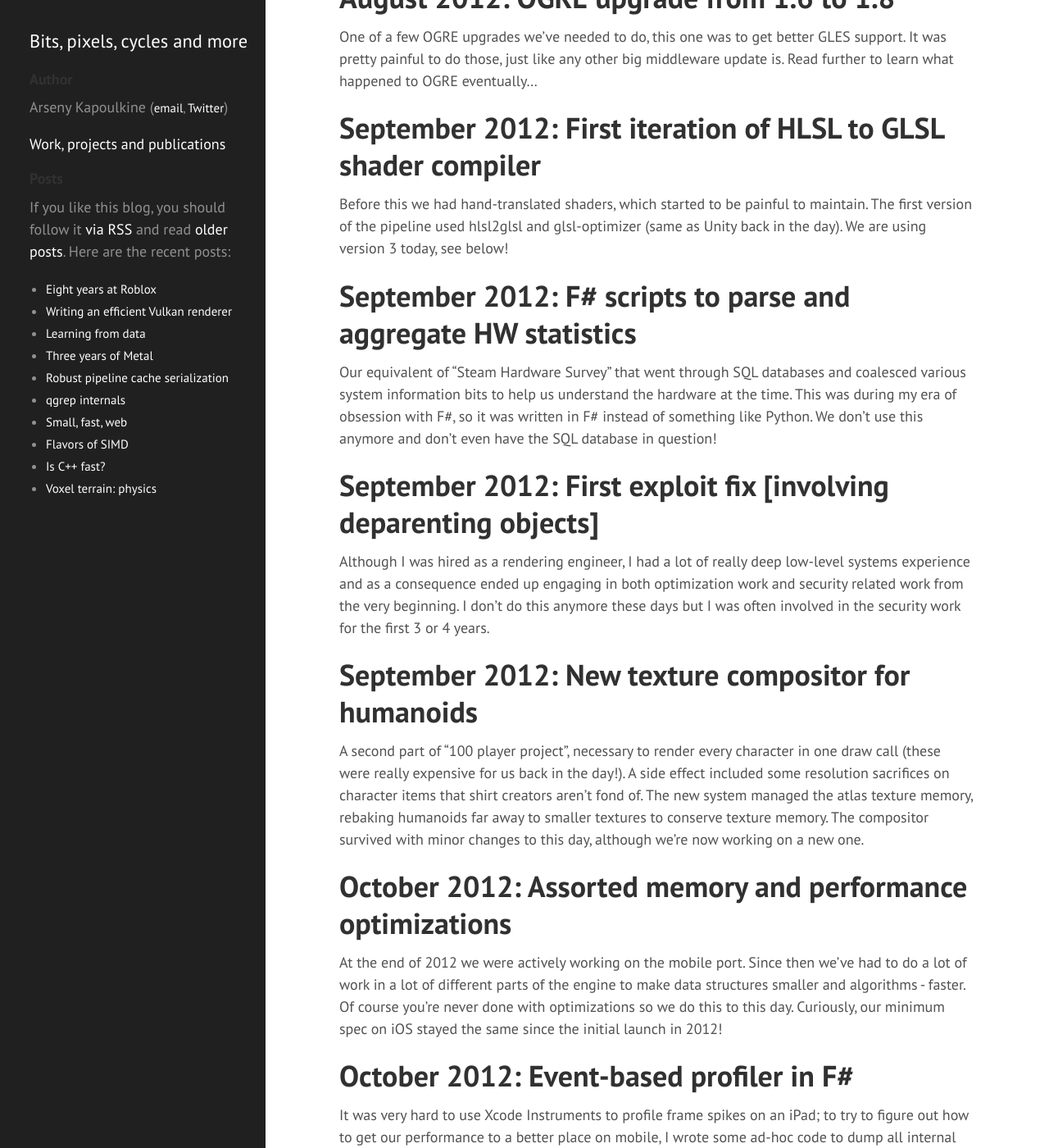
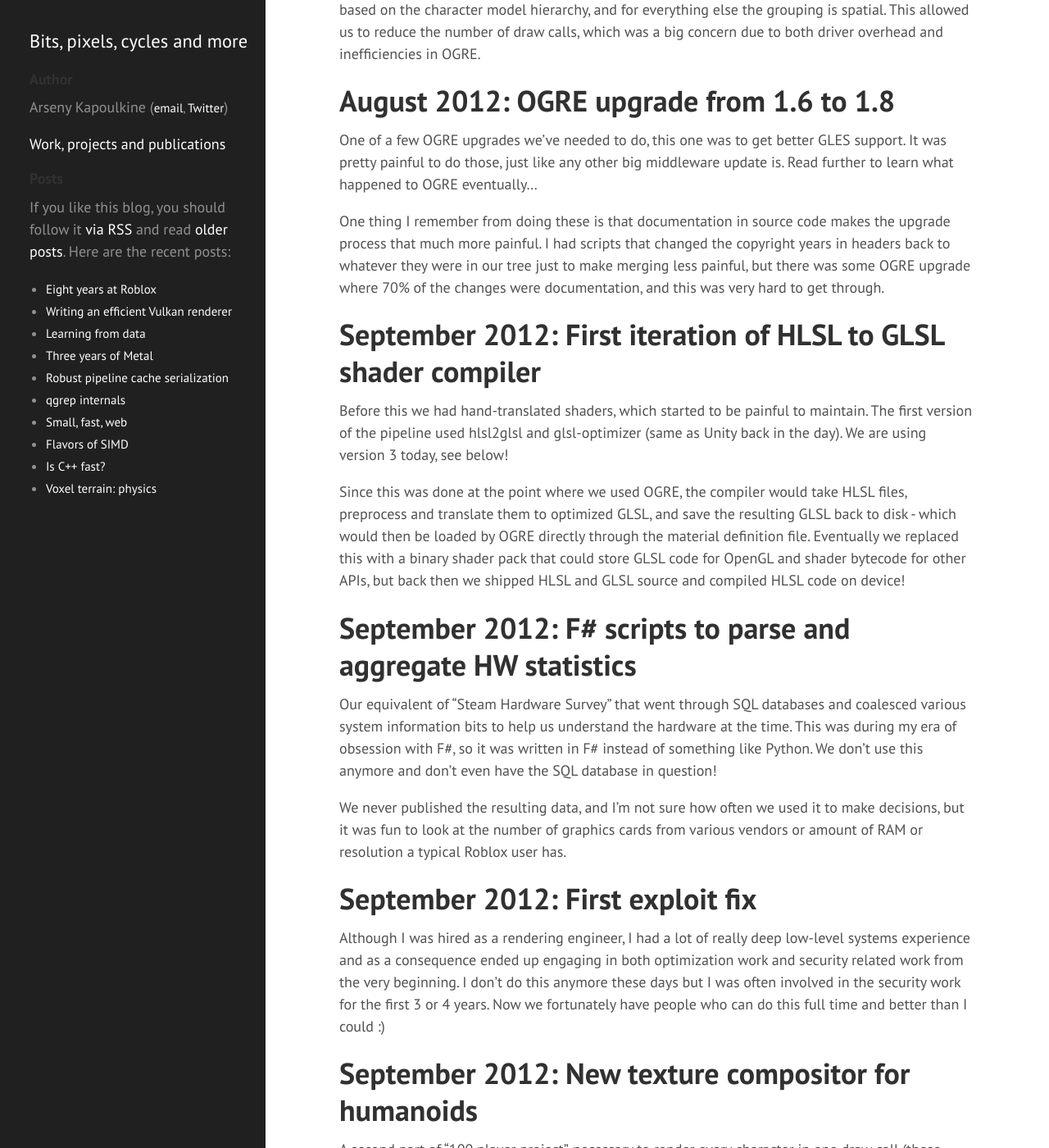
Before and after one commit to zeux/zeux.github.io, a Jekyll site: the page built from _posts/2020-08-02-eight-years-at-roblox.md, in a window 1280 px wide and 1400 px high, scrolled down 1868 px. Shown: the whole window at 82% size. Built offline with Jekyll 4.4.1, drawn with Linux system fonts in a browser that asks for light colours; some of the changed text lies outside the part shown.

Commit message:
Make the first part of the post easier to read.

```diff
--- a/_posts/2020-08-02-eight-years-at-roblox.md
+++ b/_posts/2020-08-02-eight-years-at-roblox.md
@@ -28,21 +28,29 @@ Notably including half-pixel offset fixes for Direct3D9 which I guess is a rite
 
 Initially added for "100 player" project, in October it evolved to render all parts and continued to be used as part renderer until the introducion of instancing in 2018. Otherwise known as "featherweight parts". This was further optimized and deployed around November 2012. Most of this code survived to this day but evolved over time, and is still used when instancing doesn't apply.
 
+The core idea in this system was to dynamically batch meshes together, for characters this would be based on the character model hierarchy, and for everything else the grouping is spatial. This allowed us to reduce the number of draw calls, which was a big concern due to both driver overhead and inefficiencies in OGRE.
+
 # August 2012: OGRE upgrade from 1.6 to 1.8
 
 One of a few OGRE upgrades we've needed to do, this one was to get better GLES support. It was pretty painful to do those, just like any other big middleware update is. Read further to learn what happened to OGRE eventually...
+
+One thing I remember from doing these is that documentation in source code makes the upgrade process that much more painful. I had scripts that changed the copyright years in headers back to whatever they were in our tree just to make merging less painful, but there was some OGRE upgrade where 70% of the changes were documentation, and this was very hard to get through.
 
 # September 2012: First iteration of HLSL to GLSL shader compiler
 
 Before this we had hand-translated shaders, which started to be painful to maintain. The first version of the pipeline used hlsl2glsl and glsl-optimizer (same as Unity back in the day). We are using version 3 today, see below!
 
+Since this was done at the point where we used OGRE, the compiler would take HLSL files, preprocess and translate them to optimized GLSL, and save the resulting GLSL back to disk - which would then be loaded by OGRE directly through the material definition file. Eventually we replaced this with a binary shader pack that could store GLSL code for OpenGL and shader bytecode for other APIs, but back then we shipped HLSL and GLSL source and compiled HLSL code on device!
+
 # September 2012: F# scripts to parse and aggregate HW statistics
 
 Our equivalent of "Steam Hardware Survey" that went through SQL databases and coalesced various system information bits to help us understand the hardware at the time. This was during my era of obsession with F#, so it was written in F# instead of something like Python. We don't use this anymore and don't even have the SQL database in question!
 
-# September 2012: First exploit fix [involving deparenting objects]
+We never published the resulting data, and I'm not sure how often we used it to make decisions, but it was fun to look at the number of graphics cards from various vendors or amount of RAM or resolution a typical Roblox user has.
 
-Although I was hired as a rendering engineer, I had a lot of really deep low-level systems experience and as a consequence ended up engaging in both optimization work and security related work from the very beginning. I don't do this anymore these days but I was often involved in the security work for the first 3 or 4 years.
+# September 2012: First exploit fix
+
+Although I was hired as a rendering engineer, I had a lot of really deep low-level systems experience and as a consequence ended up engaging in both optimization work and security related work from the very beginning. I don't do this anymore these days but I was often involved in the security work for the first 3 or 4 years. Now we fortunately have people who can do this full time and better than I could :)
 
 # September 2012: New texture compositor for humanoids
 
@@ -51,6 +59,8 @@ A second part of "100 player project", necessary to render every character in on
 # October 2012: Assorted memory and performance optimizations
 
 At the end of 2012 we were actively working on the mobile port. Since then we've had to do a lot of work in a lot of different parts of the engine to make data structures smaller and algorithms - faster. Of course you're never done with optimizations so we do this to this day. Curiously, our minimum spec on iOS stayed the same since the initial launch in 2012!
+
+A fun fact is that even though we started with iPad 2 as the min. spec we discussed adding support to iPad 1 after launch. At the time there were a lot of people who couldn't play Roblox on iOS on older hardware. However the performance characteristics of those devices were just... not good enough. You could touch the screen with the finger and pan the camera, and during panning you lost 30% of a single available core to the OS processing the touch. We decided to not add support for this, and 8 years later it seems like a great decision for sure :D
 
 # October 2012: Event-based profiler in F#
 
```
Also changed, not shown: other parts of _posts/2020-08-02-eight-years-at-roblox.md (+0 -8 lines).
